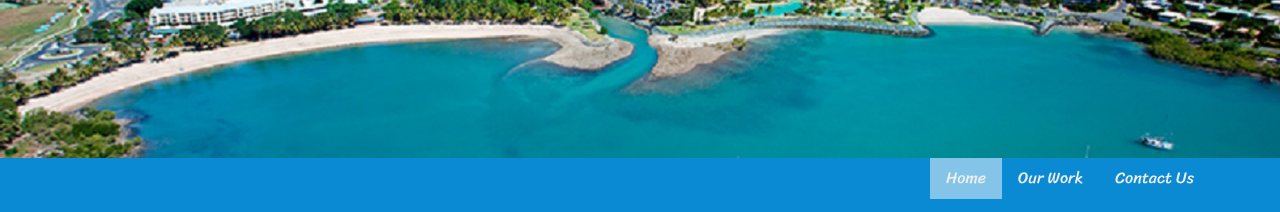
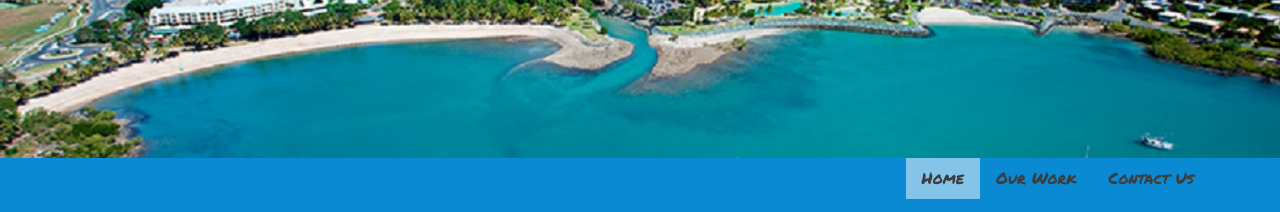
Before and after one commit to P5o0j/allbeastsquad, a plain HTML site: page index.html in a window 1280 px wide. Shown: the part 202-414 px from the top of the page. Drawn offline with Linux system fonts and the light colour scheme.

Commit message:
changes to menu buttons colour

```diff
--- a/scss/_small.scss
+++ b/scss/_small.scss
@@ -83,6 +83,7 @@ button#hamburgerBtn {
 }
 nav {
     background-color: $secondaryColor;
+    font-family: 'Permanent Marker', cursive;
 }
 
 nav ul{
@@ -95,7 +96,7 @@ nav li {list-style-type: none;}
 nav a {
     display: block;
     padding: .8rem 0;
-    color: #eee;
+    color: rgb(61, 61, 61);
     text-align: center;
     text-decoration: none;
 }
```
Also changed, not shown: css/styles.css.
